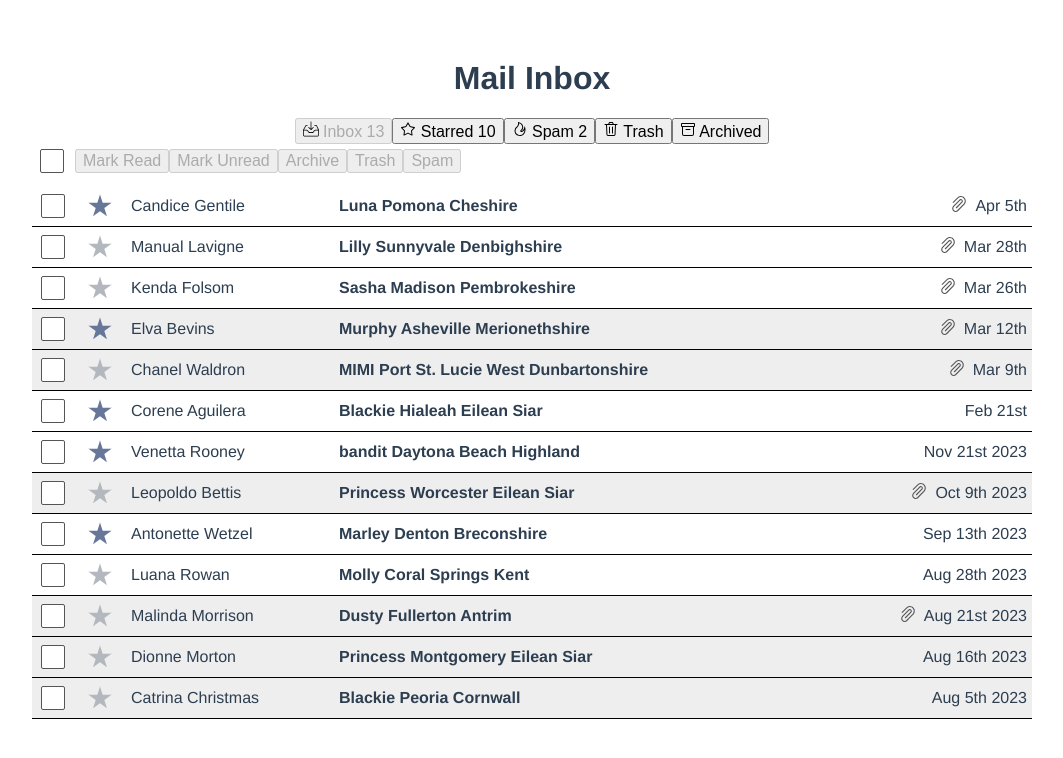
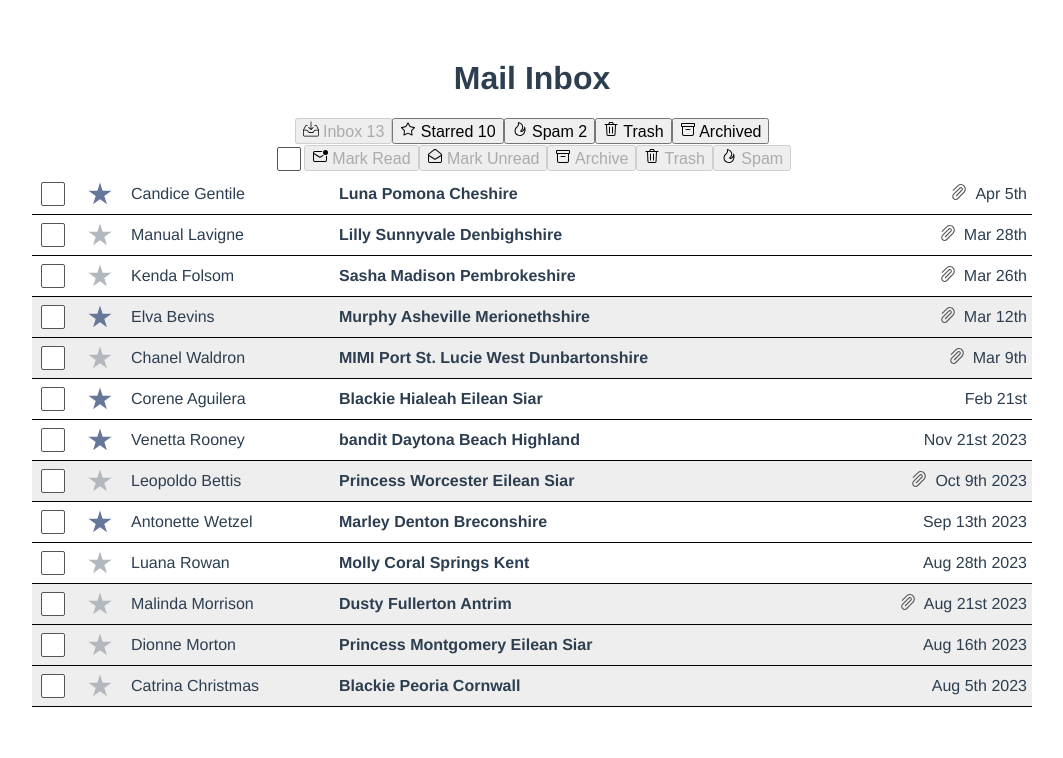
Before and after one commit to jolka-ef/mail, a Vue app: page / in a window 1280 px wide. Shown: the top 758 px of the page, without its empty margins (108-1171 px from the left). Built offline with nearby package versions, Linux system fonts and the light colour scheme; data requests are answered from the project's data file.

Commit message:
feature : add icons to bulk action buttons

```diff
--- a/src/components/BulkActionBar.vue
+++ b/src/components/BulkActionBar.vue
@@ -1,5 +1,5 @@
 <template>
-  <div class="bulk-action-bar">
+  <div class="ActionBar">
     <span class="checkbox">
       <input
         type="checkbox"
@@ -13,6 +13,7 @@
         @click="emailSelection.markRead()"
         :disabled="[...emailSelection.emails].every((e) => e.read)"
       >
+        <CloseEnvelope />
         Mark Read
       </button></span
     >
@@ -21,6 +22,7 @@
         @click="emailSelection.markUnread()"
         :disabled="[...emailSelection.emails].every((e) => !e.read)"
       >
+        <OpenEnvelope />
         Mark Unread
       </button></span
     >
@@ -32,6 +34,7 @@
           [...emailSelection.emails].every((e) => e.folder == 'archive')
         "
       >
+        <Archive />
         Archive
       </button>
     </span>
@@ -42,6 +45,7 @@
         @click="emailSelection.moveToTrash()"
         :disabled="[...emailSelection.emails].every((e) => e.folder == 'trash')"
       >
+        <Trash />
         Trash
       </button>
     </span>
@@ -52,6 +56,7 @@
         @click="emailSelection.moveToSpam()"
         :disabled="[...emailSelection.emails].every((e) => e.folder == 'spam')"
       >
+        <Spam />
         Spam
       </button>
     </span>
@@ -68,8 +73,15 @@
   </div>
 </template>
 <script>
+import Archive from '../icons/Archive.vue';
+import CloseEnvelope from '../icons/CloseEnvelope.vue';
+import Inbox from '../icons/Inbox.vue';
+import OpenEnvelope from '../icons/OpenEnvelope.vue';
+import Spam from '../icons/Spam.vue';
+import Trash from '../icons/Trash.vue';
 import useEmailSelection from '@/composables/use-email-selection';
 import { computed } from 'vue';
+
 export default {
   setup(props) {
     let emailSelection = useEmailSelection();
@@ -98,6 +110,14 @@ export default {
       someEmailsSelected,
     };
   },
+  components: {
+    Archive,
+    CloseEnvelope,
+    OpenEnvelope,
+    Inbox,
+    Spam,
+    Trash,
+  },
   props: {
     emails: {
       type: Array,
```
